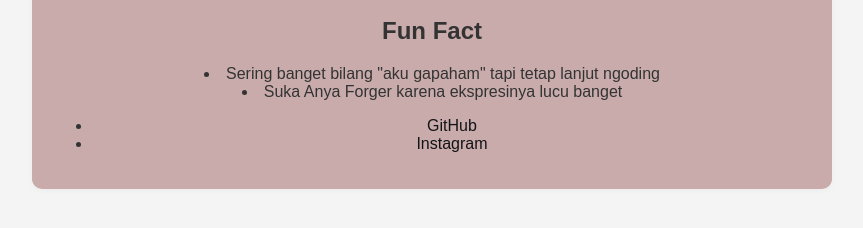
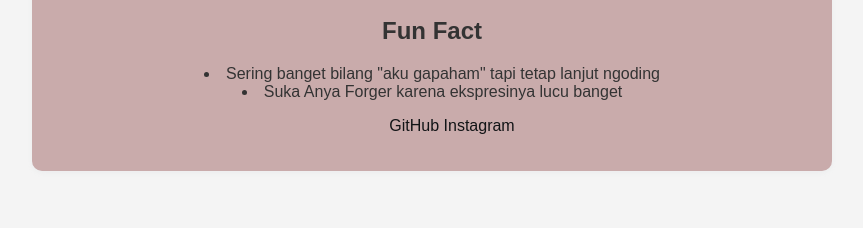
Before and after one commit to noviamawar/latihan1, a plain HTML site: page index.html in a window 1280 px wide. Shown: the part 328-556 px from the top of the page, without its empty margins (208-1071 px from the left). Drawn offline with Linux system fonts and the light colour scheme.

Commit message:
Update index.html

```diff
--- a/index.html
+++ b/index.html
@@ -54,8 +54,8 @@
   <li>Sering banget bilang "aku gapaham" tapi tetap lanjut ngoding</li>
   <li>Suka Anya Forger karena ekspresinya lucu banget</li>
     <ul>
-      <li><a href="https://github.com/noviamawar/latihan1" target="_blank">GitHub</a></li>
-      <li><a href="https://www.instagram.com/nniepia/profilecard/?igsh=MXBsZmYzYXgwMWhraA==" target="_blank">Instagram</a></li>
+      <a href="https://github.com/noviamawar/latihan1" target="_blank">GitHub</a>
+      <a href="https://www.instagram.com/nniepia/profilecard/?igsh=MXBsZmYzYXgwMWhraA==" target="_blank">Instagram</a>
     </ul>
   </div>
 </body>
```
